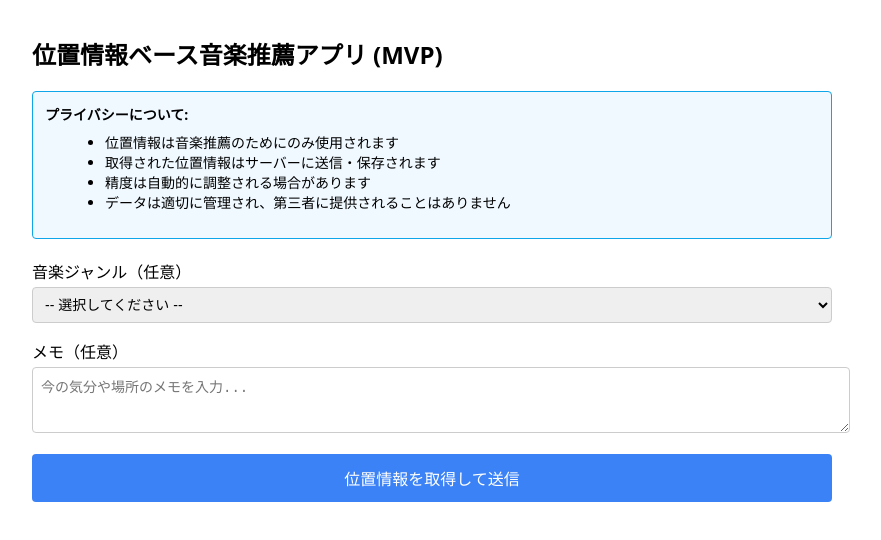
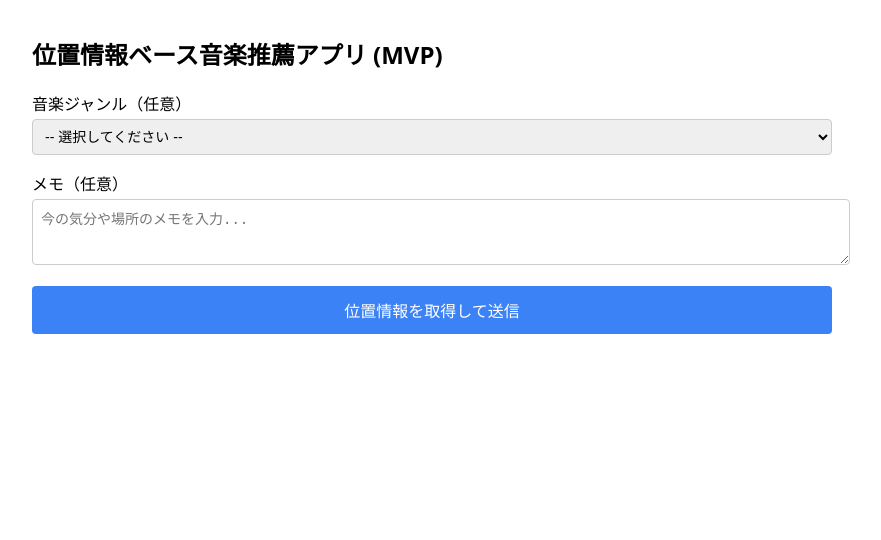
Before and after one commit to mugenchakoshi/cc_project, a Next.js app: page / in a window 1280 px wide. Shown: the top 540 px of the page, without its empty margins (208-1089 px from the left). Built offline with nearby package versions, Linux system fonts and the light colour scheme.

Commit message:
fix: 不要な表示を削除

```diff
--- a/app/page.tsx
+++ b/app/page.tsx
@@ -96,24 +96,6 @@ export default function HomePage() {
       <h1 style={{ fontSize: '24px', fontWeight: 'bold', marginBottom: '20px' }}>
         位置情報ベース音楽推薦アプリ (MVP)
       </h1>
-
-      {/* プライバシー同意文言 */}
-      <div style={{
-        background: '#f0f9ff',
-        border: '1px solid #0ea5e9',
-        borderRadius: '4px',
-        padding: '12px',
-        marginBottom: '20px',
-        fontSize: '14px'
-      }}>
-        <strong>プライバシーについて:</strong>
-        <ul style={{ marginTop: '8px', marginLeft: '20px' }}>
-          <li>位置情報は音楽推薦のためにのみ使用されます</li>
-          <li>取得された位置情報はサーバーに送信・保存されます</li>
-          <li>精度は自動的に調整される場合があります</li>
-          <li>データは適切に管理され、第三者に提供されることはありません</li>
-        </ul>
-      </div>
 
       {/* フォーム */}
       <div style={{ marginBottom: '20px' }}>
```
